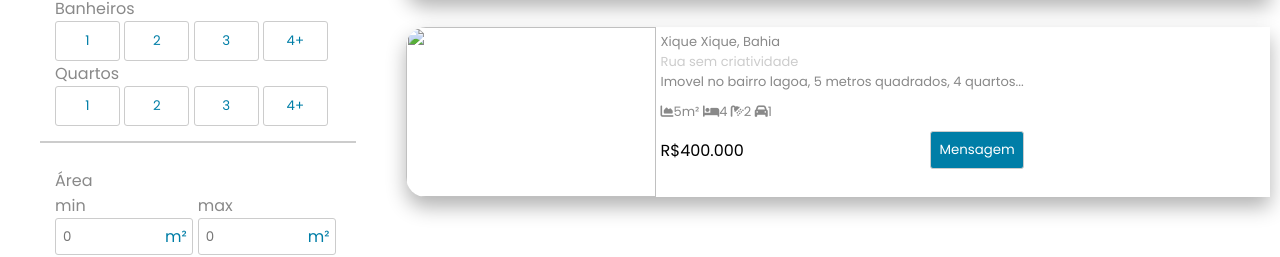
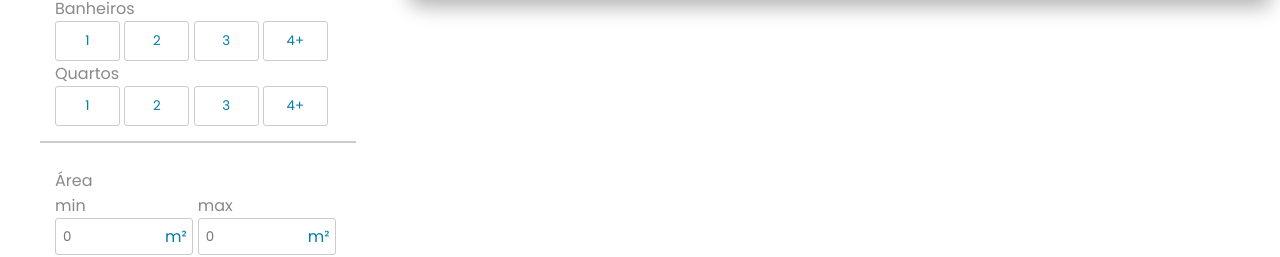
Before and after one commit to Gregox0/imoveis, a plain HTML site: page index.html in a window 1280 px wide. Shown: the part 416-673 px from the top of the page. Drawn offline with Linux system fonts and the light colour scheme.

Commit message:
Update index.html

```diff
--- a/index.html
+++ b/index.html
@@ -188,28 +188,6 @@
               </div>
             </div>
           </div>
-          <div class="imovel">
-  <div id="imgSide">
-    <img src="assets/img.jpeg" alt="">
-  </div>
-  <div id="otherSide">
-    <div id="local">
-      <p>Xique Xique, Bahia</p>
-      <span>Rua sem criatividade</span>
-    </div>
-    <p id="desc">Imovel no bairro lagoa, 5 metros quadrados, 4 quartos...</p>
-    <div id="infoImovel">
-      <i class="fa-solid fa-chart-area"></i><span>5m²</span>
-      <i class="fa-solid fa-bed"></i><span>4</span>
-      <i class="fa-solid fa-shower"></i><span>2</span>
-      <i class="fa-solid fa-car"></i><span>1</span>
-    </div>
-    <div id="finalizarCompra">
-      <span>R$400.000</span>
-      <button>Mensagem</button>
-    </div>
-  </div>
-</div>
         </div>
       </div>
     </main>
```
